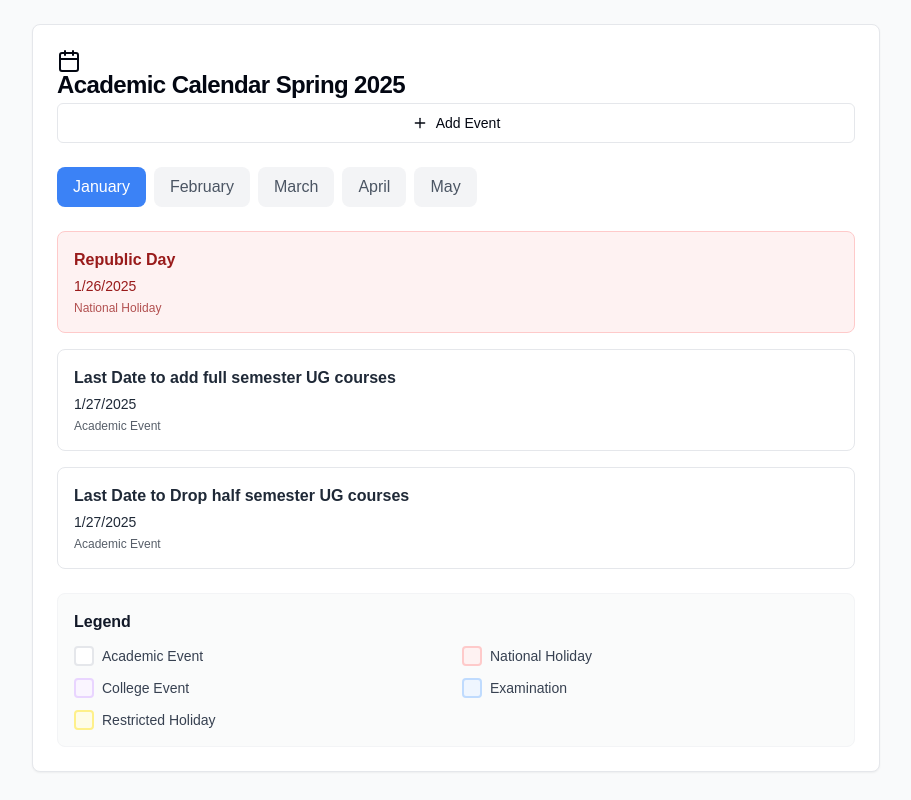
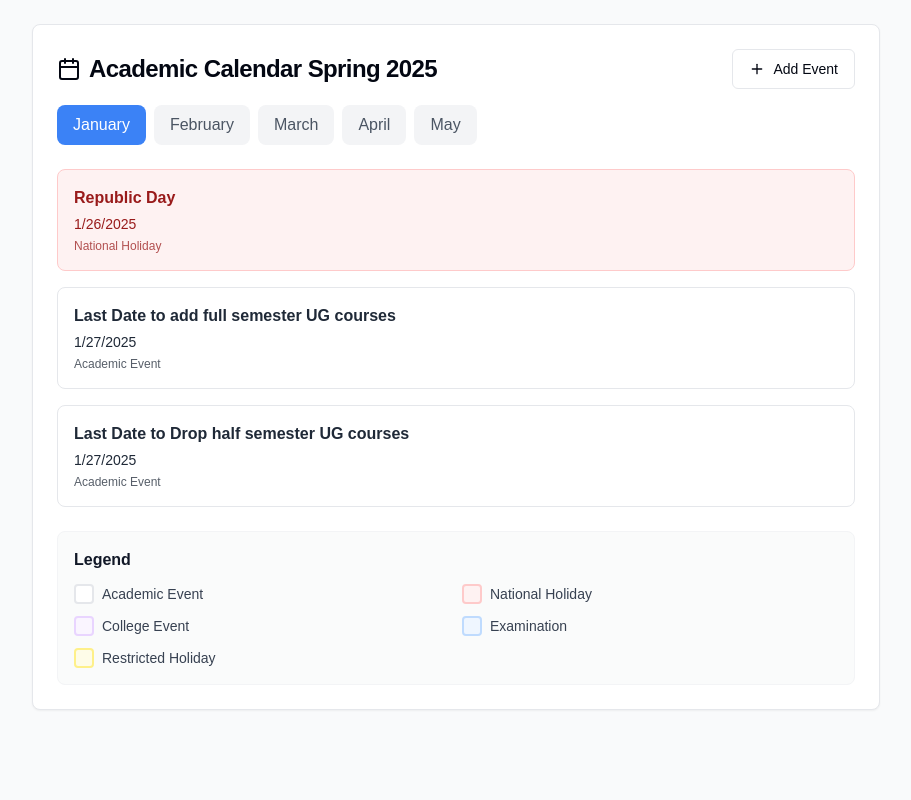
Before and after one commit to Xhadou/Planner, a Next.js app: page /calender in a window 1280 px wide. Shown: the whole page, without its empty margins (184-1095 px from the left). Built offline with nearby package versions, Linux system fonts and the light colour scheme.

Commit message:
Update index.tsx

```diff
--- a/components/ui/card/index.tsx
+++ b/components/ui/card/index.tsx
@@ -1,4 +1,6 @@
+// components/ui/card/index.tsx
 import * as React from "react"
+import { cn } from "@/lib/utils"
 
 const Card = React.forwardRef<
   HTMLDivElement,
@@ -6,7 +8,10 @@ const Card = React.forwardRef<
 >(({ className, ...props }, ref) => (
   <div
     ref={ref}
-    className="rounded-lg border border-gray-200 bg-white text-gray-950 shadow-sm"
+    className={cn(
+      "rounded-lg border border-gray-200 bg-white text-gray-950 shadow-sm",
+      className
+    )}
     {...props}
   />
 ))
@@ -18,7 +23,7 @@ const CardHeader = React.forwardRef<
 >(({ className, ...props }, ref) => (
   <div
     ref={ref}
-    className="flex flex-col space-y-1.5 p-6"
+    className={cn("flex flex-col space-y-1.5 p-6", className)}
     {...props}
   />
 ))
@@ -30,7 +35,7 @@ const CardTitle = React.forwardRef<
 >(({ className, ...props }, ref) => (
   <h3
     ref={ref}
-    className="text-2xl font-semibold leading-none tracking-tight"
+    className={cn("text-2xl font-semibold leading-none tracking-tight", className)}
     {...props}
   />
 ))
@@ -40,7 +45,7 @@ const CardContent = React.forwardRef<
   HTMLDivElement,
   React.HTMLAttributes<HTMLDivElement>
 >(({ className, ...props }, ref) => (
-  <div ref={ref} className="p-6 pt-0" {...props} />
+  <div ref={ref} className={cn("p-6 pt-0", className)} {...props} />
 ))
 CardContent.displayName = "CardContent"
 
```
